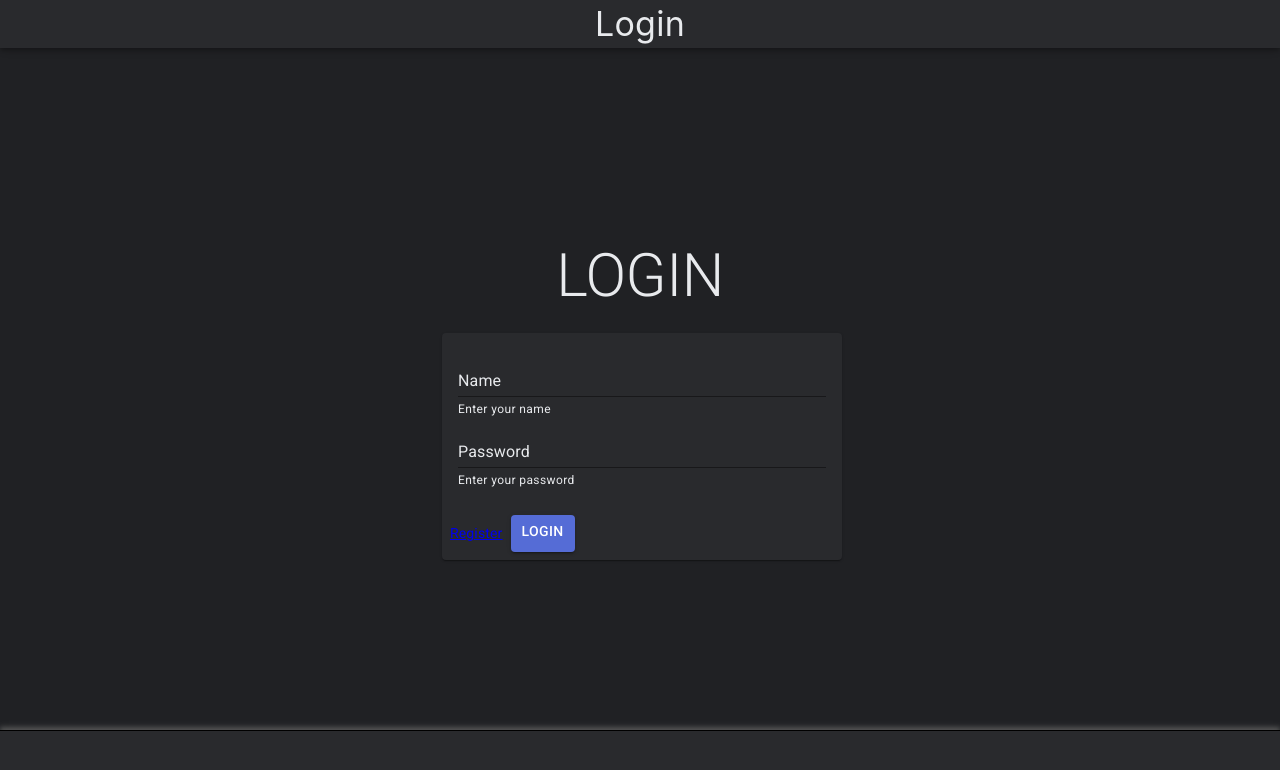
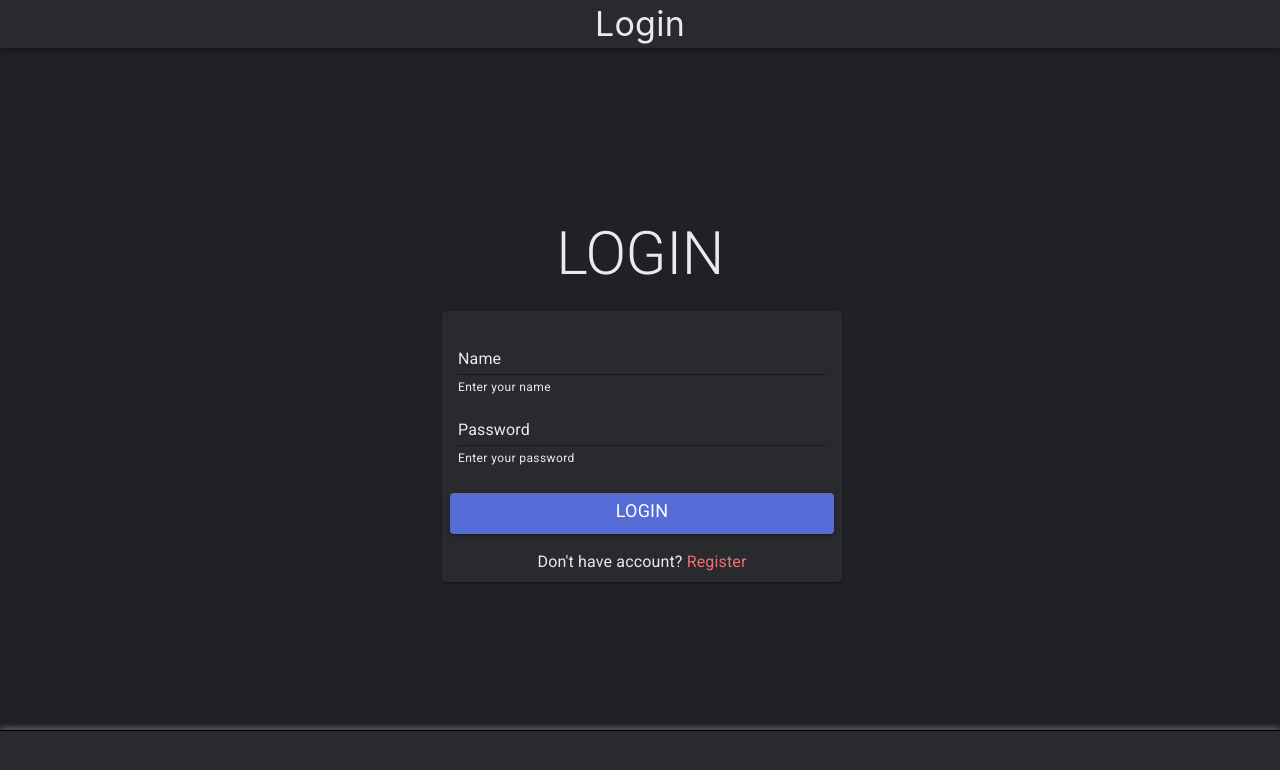
Before and after one commit to K-Daiki-0ne/ex, a Next.js app in the folder web/: page /login in a window 1280 px wide. Shown: the top 770 px of the page. Built offline with nearby package versions, Linux system fonts and the light colour scheme.

Commit message:
design: LoignView Component

```diff
--- a/web/src/views/LoginVIew/LoginView.tsx
+++ b/web/src/views/LoginVIew/LoginView.tsx
@@ -8,7 +8,6 @@ import {
   Typography,
   TextField
 } from '@material-ui/core'
-import styles from '../../styles/LoginView.module.css';
 import useStyle from './style';
 
 
@@ -54,17 +53,33 @@ const LoginView: React.FC = (): JSX.Element => {
           />
         </form>
         </CardContent>
-        <CardActions>
-          <Link href='/register'>
-            <a>Register</a>
-          </Link>
-          <Button variant="contained" color="primary" component="span" size="small">
+        <CardActions
+          className={classes.cardAction}
+        >
+          <Button
+            variant="contained"
+            color="primary"
+            size="small"
+            fullWidth
+          >
             <Link href='/main'>
-              <Typography variant="button" gutterBottom align="center">
+              <Typography
+                gutterBottom
+                align="center"
+                className={classes.btnText}
+              >
                 Login
               </Typography>
             </Link>
           </Button>
+        </CardActions>
+        <CardActions className={classes.cardAction}>
+        <Typography className={classes.registerText}>
+            Don't have account?
+            <Link href='/register'>
+              <a className={classes.registerLinkText}>  Register</a>
+            </Link>
+          </Typography>
         </CardActions>
       </Card>
     </div>
--- a/web/src/views/LoginVIew/style.ts
+++ b/web/src/views/LoginVIew/style.ts
@@ -22,10 +22,18 @@ const useStyle = makeStyles({
       color: "#E8EAED"
     }
   },
+  cardAction: {
+    justifyContent: "center"
+  },
   btnText: {
+    fontSize: "18px"
+  },
+  registerText: {
+    color: "#E8EAED"
+  },
+  registerLinkText: {
     textDecoration: "none",
-    fontSize: "10px",
-    color: "aliceblue"
+    color: "#e57373"
   }
 });
 
```
